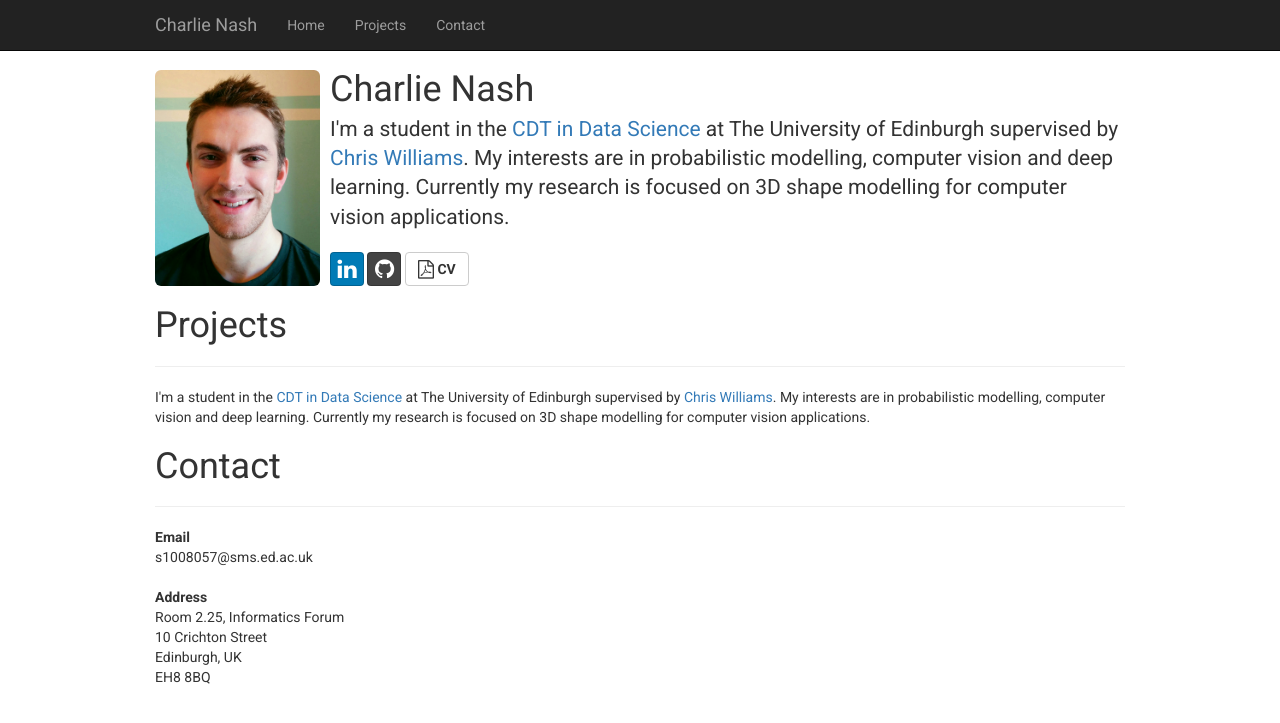
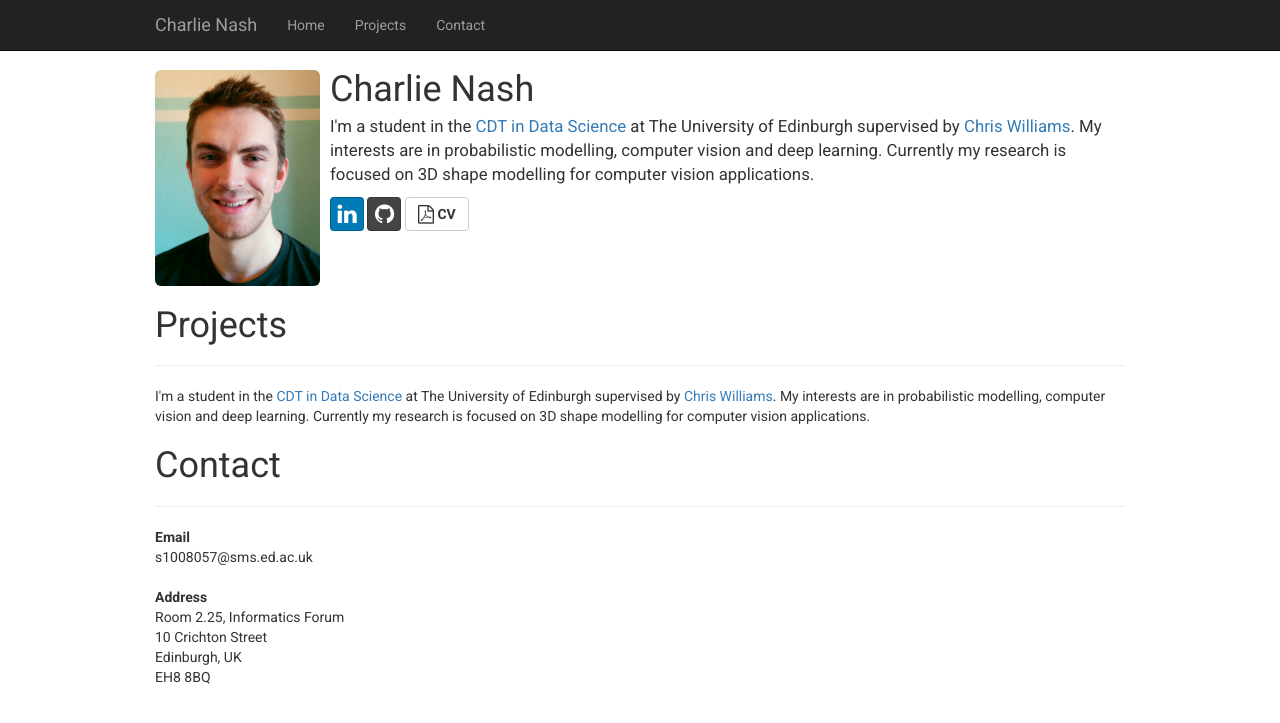
Before and after one commit to charlienash/charlienash.github.io, a Jekyll site: the page index.html, which Jekyll copies as it is, in a window 1280 px wide. Shown: the top 723 px of the page. Built offline with Jekyll 4.4.1, drawn with Linux system fonts in a browser that asks for light colours; nearby versions of some CDN libraries; library files that are not in the unit come from our copies.

Commit message:
Update index.html

```diff
--- a/index.html
+++ b/index.html
@@ -93,7 +93,11 @@
 					  </div>
 					  <div class="media-body">
 					    <h1 class="media-heading">Charlie Nash</h4>
-					    <p class="lead"> I'm a student in the <a href="http://datascience.inf.ed.ac.uk/">CDT in Data Science</a> at The University of Edinburgh supervised by <a href="http://homepages.inf.ed.ac.uk/ckiw/">Chris Williams</a>. My interests are in probabilistic modelling, computer vision and deep learning. Currently my research is focused on 3D shape modelling for computer vision applications.</p>
+					    <p>
+					    	<big>
+					    	I'm a student in the <a href="http://datascience.inf.ed.ac.uk/">CDT in Data Science</a> at The University of Edinburgh supervised by <a href="http://homepages.inf.ed.ac.uk/ckiw/">Chris Williams</a>. My interests are in probabilistic modelling, computer vision and deep learning. Currently my research is focused on 3D shape modelling for computer vision applications.
+				    		</big>
+				    	    </p>
 					    <a href="https://uk.linkedin.com/in/charlie-nash-32869b5b" class="btn btn-social-icon btn-linkedin">
 					 	<span class="fa fa-linkedin fa-2x"></span>
 				            </a>
```
